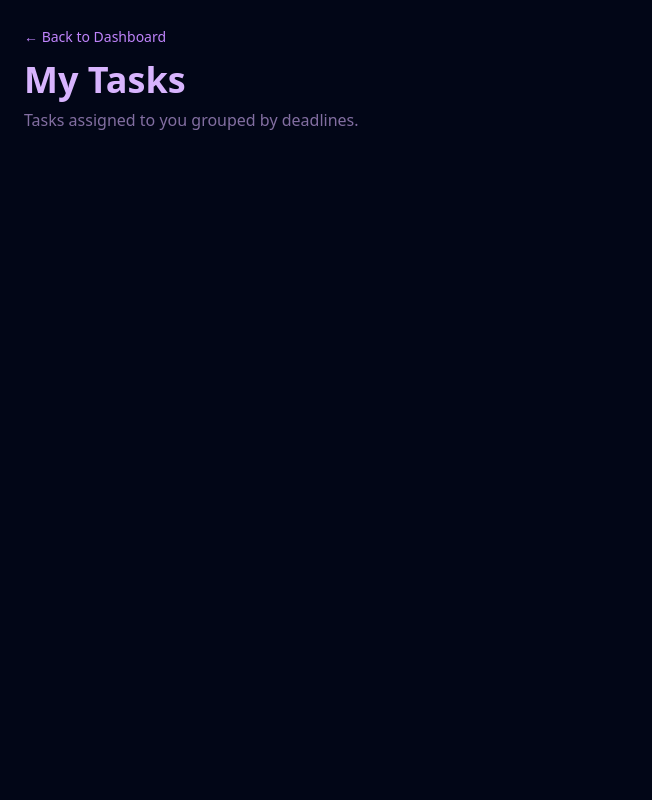
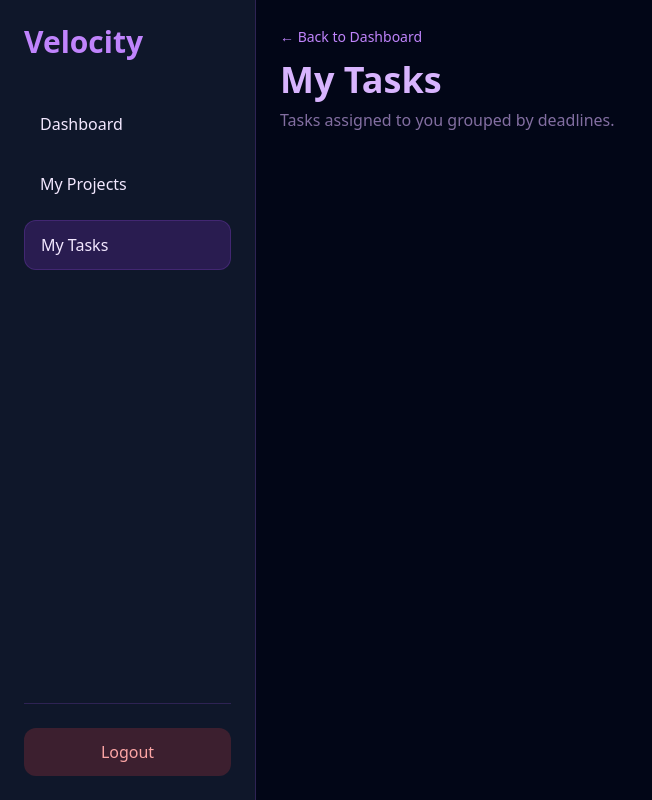
Before and after one commit to AbdulBasitKhatri/velocity, a Flask app: page /tasks in a window 1280 px wide. Shown: the whole page, without its empty margins (0-652 px from the left). Run offline with Flask 3, Linux system fonts and the light colour scheme; the visitor is signed in with stand-in values (Sample User, id 1); data that the repository does not hold is empty; some libraries are stand-ins or nearby versions.

Commit message:
Moved sidebar in seperate sidebar.html, and integrated sidebar in both projects and tasks pages

```diff
--- /dev/null
+++ b/templates/sidebar.html
@@ -0,0 +1,106 @@
+<!-- MOBILE TOPBAR -->
+    <div class="md:hidden fixed top-0 left-0 right-0 z-40 bg-slate-900 border-b border-purple-500/20 px-4 py-3 flex items-center justify-between">
+
+        <h1 class="text-xl font-bold text-purple-400">
+            Velocity
+        </h1>
+
+        <button
+            onclick="toggleSidebar()"
+            class="text-purple-300 hover:text-white text-2xl leading-none"
+        >
+            ☰
+        </button>
+
+    </div>
+
+    <!-- MOBILE OVERLAY -->
+    <div
+        id="sidebarOverlay"
+        onclick="closeSidebar()"
+        class="fixed inset-0 bg-black/50 z-40 hidden md:hidden"
+    ></div>
+
+    <!-- SIDEBAR -->
+    <aside
+        id="sidebar"
+        class="
+            fixed md:static
+            top-0 left-[-300px] md:left-0
+            z-50 md:z-auto
+            h-screen md:h-auto
+            w-64
+            bg-slate-900
+            border-r border-purple-500/20
+            p-6
+            flex flex-col
+            transition-all duration-300
+        "
+    >
+
+        <!-- HEADER -->
+        <div class="flex items-center justify-between mb-10">
+
+            <h1 class="text-3xl font-bold text-purple-400">
+                Velocity
+            </h1>
+
+            <!-- MOBILE CLOSE -->
+            <button
+                onclick="closeSidebar()"
+                class="md:hidden text-purple-300 text-2xl"
+            >
+                x
+            </button>
+
+        </div>
+
+        <!-- NAV -->
+        <nav class="space-y-3 flex-1">
+
+            <a href="/dashboard"
+            class="block px-4 py-3 rounded-xl transition
+            {% if request.path == '/dashboard' %}
+                    bg-purple-600/20 border border-purple-500/20
+            {% else %}
+                    hover:bg-slate-800
+            {% endif %}
+            ">
+                Dashboard
+            </a>
+
+            <a href="/projects"
+            class="block px-4 py-3 rounded-xl transition
+            {% if request.path == '/projects' %}
+                    bg-purple-600/20 border border-purple-500/20
+            {% else %}
+                    hover:bg-slate-800
+            {% endif %}
+            ">
+                My Projects
+            </a>
+
+            <a href="/tasks"
+            class="block px-4 py-3 rounded-xl transition
+            {% if request.path == '/tasks' %}
+                    bg-purple-600/20 border border-purple-500/20
+            {% else %}
+                    hover:bg-slate-800
+            {% endif %}
+            ">
+                My Tasks
+            </a>
+
+        </nav>
+
+        <!-- FOOTER -->
+        <div class="pt-6 border-t border-purple-500/20">
+
+            <a href="/logout"
+            class="block text-center bg-red-500/20 hover:bg-red-500/30 text-red-300 py-3 rounded-xl transition">
+                Logout
+            </a>
+
+        </div>
+
+    </aside>
--- a/templates/tasks.html
+++ b/templates/tasks.html
@@ -4,7 +4,12 @@
 
 {% block content %}
 
-<div class="min-h-screen bg-slate-950 text-purple-100 p-6">
+<div class="flex min-h-screen bg-slate-950">
+
+    {% include "sidebar.html" %}
+
+    <!-- MAIN CONTENT -->
+    <main class="flex-1 text-purple-100 p-6 pt-20 md:pt-6 overflow-x-hidden">
 
         <!-- Header -->
         <div class="mb-10">
@@ -39,7 +44,7 @@
 
                 <div class="bg-slate-900 border border-red-500/20 rounded-2xl p-5">
 
-                <div class="flex items-start justify-between mb-3">
+                    <div class="flex items-start justify-between gap-4 mb-3">
 
                         <div>
 
@@ -53,7 +58,7 @@
 
                         </div>
 
-                    <span class="text-xs bg-red-500/20 text-red-300 px-3 py-1 rounded-full">
+                        <span class="text-xs bg-red-500/20 text-red-300 px-3 py-1 rounded-full whitespace-nowrap">
                             {{ task.priority }}
                         </span>
 
@@ -63,14 +68,14 @@
                         {{ task.description or "No description." }}
                     </p>
 
-                <div class="flex items-center justify-between">
+                    <div class="flex flex-col md:flex-row md:items-center md:justify-between gap-4">
 
                         <div class="text-sm text-red-300">
                             Due {{ task.due_date.strftime('%d %b %Y %H:%M') }}
                         </div>
 
                         <a href="/projects/{{ task.project.id }}"
-                       class="bg-purple-600 hover:bg-purple-500 px-4 py-2 rounded-xl text-sm transition">
+                           class="bg-purple-600 hover:bg-purple-500 px-4 py-2 rounded-xl text-sm transition text-center">
                             View Project
                         </a>
 
@@ -101,7 +106,7 @@
 
                 <div class="bg-slate-900 border border-yellow-500/20 rounded-2xl p-5">
 
-                <div class="flex items-start justify-between mb-3">
+                    <div class="flex items-start justify-between gap-4 mb-3">
 
                         <div>
 
@@ -115,7 +120,7 @@
 
                         </div>
 
-                    <span class="text-xs bg-yellow-500/20 text-yellow-300 px-3 py-1 rounded-full">
+                        <span class="text-xs bg-yellow-500/20 text-yellow-300 px-3 py-1 rounded-full whitespace-nowrap">
                             {{ task.priority }}
                         </span>
 
@@ -125,14 +130,14 @@
                         {{ task.description or "No description." }}
                     </p>
 
-                <div class="flex items-center justify-between">
+                    <div class="flex flex-col md:flex-row md:items-center md:justify-between gap-4">
 
                         <div class="text-sm text-yellow-300">
                             Due {{ task.due_date.strftime('%d %b %Y %H:%M') }}
                         </div>
 
                         <a href="/projects/{{ task.project.id }}"
-                       class="bg-purple-600 hover:bg-purple-500 px-4 py-2 rounded-xl text-sm transition">
+                           class="bg-purple-600 hover:bg-purple-500 px-4 py-2 rounded-xl text-sm transition text-center">
                             View Project
                         </a>
 
@@ -163,7 +168,7 @@
 
                 <div class="bg-slate-900 border border-green-500/20 rounded-2xl p-5">
 
-                <div class="flex items-start justify-between mb-3">
+                    <div class="flex items-start justify-between gap-4 mb-3">
 
                         <div>
 
@@ -177,7 +182,7 @@
 
                         </div>
 
-                    <span class="text-xs bg-green-500/20 text-green-300 px-3 py-1 rounded-full">
+                        <span class="text-xs bg-green-500/20 text-green-300 px-3 py-1 rounded-full whitespace-nowrap">
                             {{ task.priority }}
                         </span>
 
@@ -187,14 +192,14 @@
                         {{ task.description or "No description." }}
                     </p>
 
-                <div class="flex items-center justify-between">
+                    <div class="flex flex-col md:flex-row md:items-center md:justify-between gap-4">
 
                         <div class="text-sm text-green-300">
                             Due {{ task.due_date.strftime('%d %b %Y %H:%M') }}
                         </div>
 
                         <a href="/projects/{{ task.project.id }}"
-                       class="bg-purple-600 hover:bg-purple-500 px-4 py-2 rounded-xl text-sm transition">
+                           class="bg-purple-600 hover:bg-purple-500 px-4 py-2 rounded-xl text-sm transition text-center">
                             View Project
                         </a>
 
@@ -225,7 +230,7 @@
 
                 <div class="bg-slate-900 border border-purple-500/20 rounded-2xl p-5">
 
-                <div class="flex items-start justify-between mb-3">
+                    <div class="flex items-start justify-between gap-4 mb-3">
 
                         <div>
 
@@ -239,7 +244,7 @@
 
                         </div>
 
-                    <span class="text-xs bg-purple-500/20 text-purple-300 px-3 py-1 rounded-full">
+                        <span class="text-xs bg-purple-500/20 text-purple-300 px-3 py-1 rounded-full whitespace-nowrap">
                             {{ task.priority }}
                         </span>
 
@@ -268,6 +273,8 @@
 
         {% endif %}
 
+    </main>
+
 </div>
 
 {% endblock %}
```
Also changed, not shown: templates/dashboard.html (+1 -106 lines), templates/projects.html (+10 -3 lines). Lines whose indentation alone changed are shown as unchanged.
